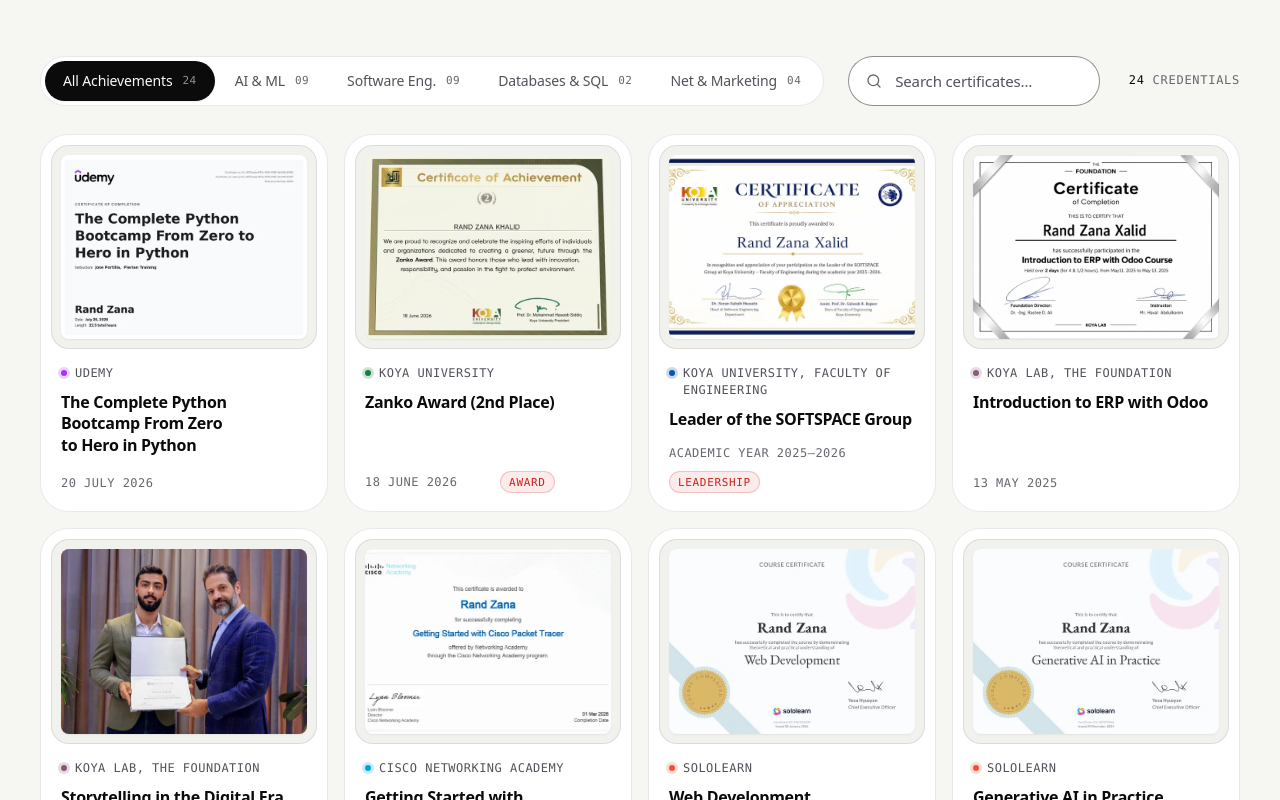
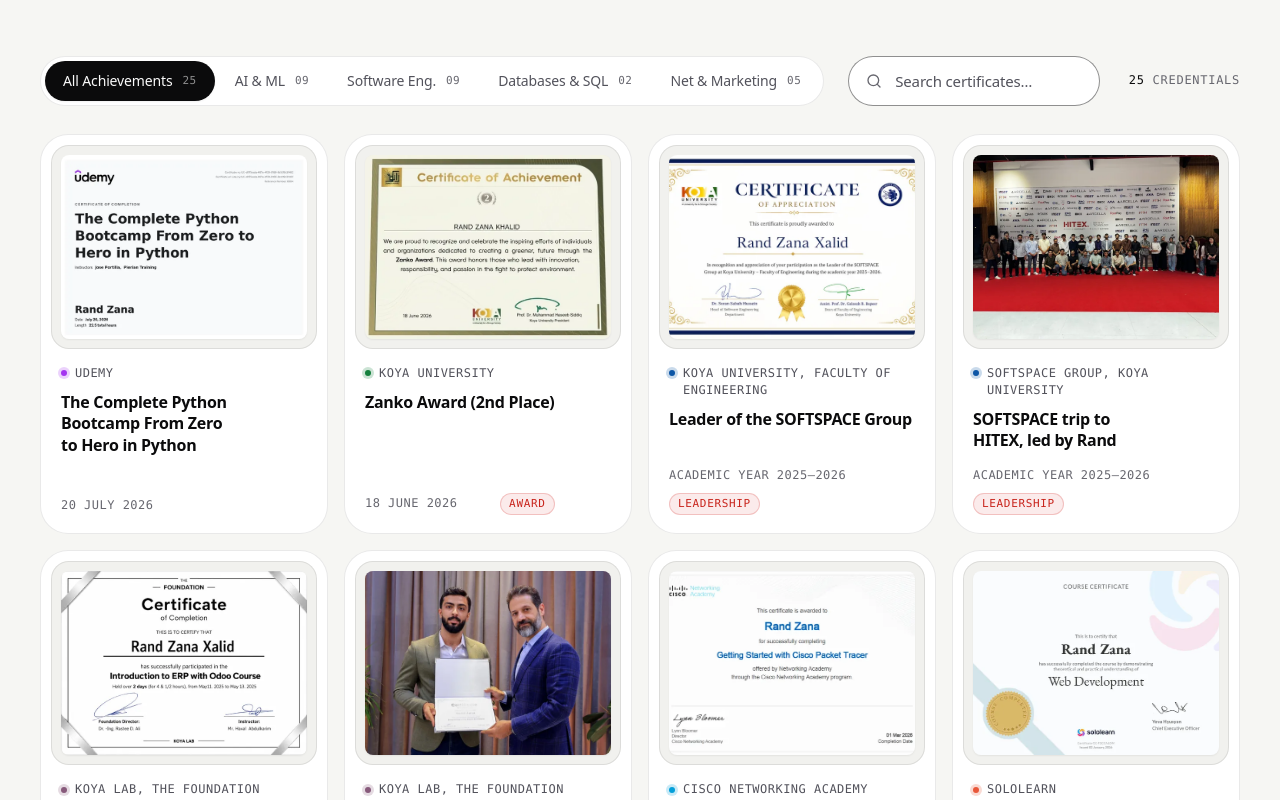
Before and after one commit to randzana/My-Portfolio, a React (Vite) app: page / in a window 1280 px wide. Shown: the part 9520-10320 px from the top of the page. Built offline with nearby package versions, Linux system fonts and the light colour scheme.

Commit message:
Add SOFTSPACE trip to HITEX leadership entry
Co-Authored-By: Claude Sonnet 5.5 <noreply@anthropic.com>
Claude-Session: https://claude.ai/code/session_01FyyPPpRUBDkYNCS4qXyrg4

```diff
--- a/src/components/Certificates.jsx
+++ b/src/components/Certificates.jsx
@@ -59,6 +59,16 @@ const CERTIFICATES = [
         height: 682,
         color: '#0d56a6',
         category: 'coding',
+        badge: 'Leadership',
+    },
+    {
+        title: 'SOFTSPACE trip to HITEX, led by Rand',
+        issuer: 'SOFTSPACE Group, Koya University',
+        date: 'Academic Year 2025–2026',
+        image: '/certificates/softspace-hitex-trip.webp',
+        height: 768,
+        color: '#0d56a6',
+        category: 'networking',
         badge: 'Leadership',
     },
     {
```
Also changed, not shown: public/certificates/softspace-hitex-trip-640.webp (added), public/certificates/softspace-hitex-trip.webp (added).
